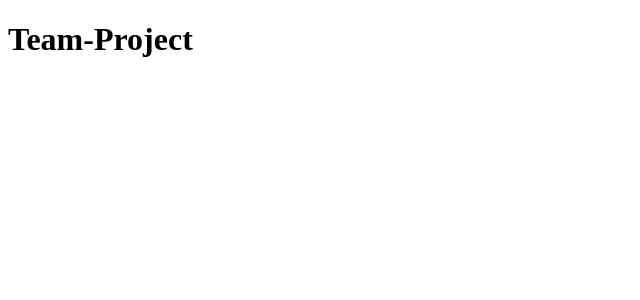
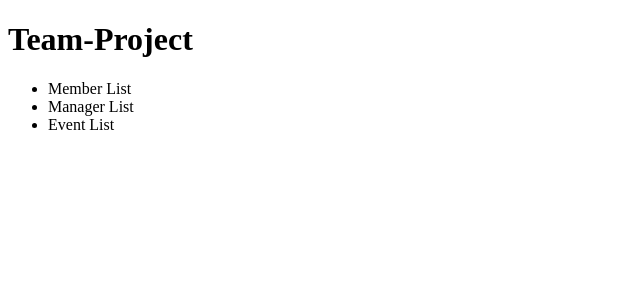
Before and after one commit to Solomii/team-project, a React (Create React App) app: page / in a window 1280 px wide. Shown: the top 300 px of the page, without its empty margins (0-640 px from the left). Built offline with nearby package versions, Linux system fonts and the light colour scheme.

Commit message:
add sidebar list

```diff
--- a/src/App.js
+++ b/src/App.js
@@ -1,9 +1,11 @@
 import React from "react";
+import Sidebar from "./components/Sidebar";
 
 function App() {
   return (
     <div className="App">
       <h1>Team-Project</h1>
+      <Sidebar />
     </div>
   );
 }
--- /dev/null
+++ b/src/components/Sidebar/Sidebar.js
@@ -0,0 +1,16 @@
+import React from 'react'
+import { SidebarData } from './SidebarData'
+
+const Sidebar = () => {
+  return (
+    <ul class="sidebar">
+        {SidebarData.map((el, key) => (
+            <li key={key}>{el.title}</li>
+        ))}
+    </ul>
+
+  )
+}
+
+
+export default Sidebar
--- /dev/null
+++ b/src/components/Sidebar/SidebarData.js
@@ -0,0 +1,15 @@
+
+export const SidebarData = [
+    {
+        title: "Member List",
+        link: "./memberList"
+    },
+    {
+        title: "Manager List",
+        link: "./menagerList"
+    },
+    {
+        title: "Event List",
+        link: "./eventList"
+    }
+]
--- /dev/null
+++ b/src/components/Sidebar/index.js
@@ -0,0 +1,2 @@
+import Sidebar from "./Sidebar";
+export default Sidebar
```
